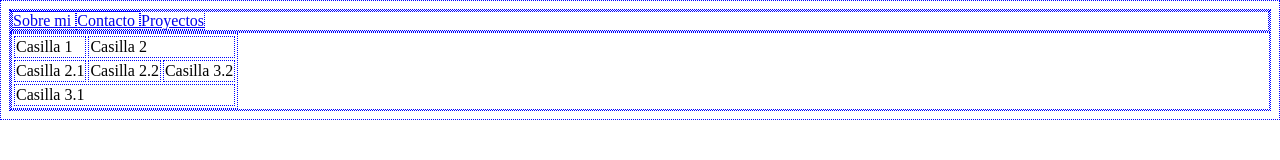
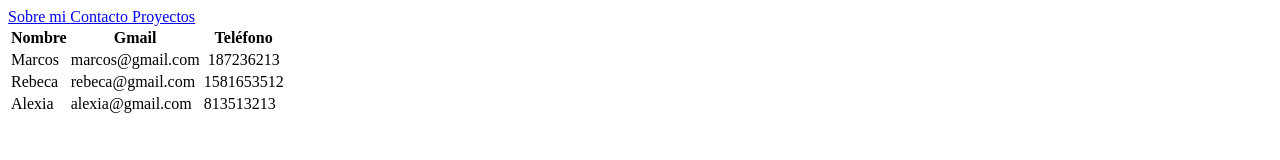
Before and after one commit to PolGubau/clases2, a plain HTML site: page Clase 1/index.html in a window 1280 px wide. Drawn offline with Linux system fonts and the light colour scheme.

Commit message:
nueva tabla

```diff
--- a/Clase 1/index.html
+++ b/Clase 1/index.html
@@ -6,11 +6,7 @@
   <meta name="viewport" content="width=device-width, initial-scale=1.0">
 
   <title>Ejemplo 1</title>
-  <style>
-    *{
-      border: 1px dotted blue;
-    }
-  </style>
+
 </head>
 <body>
 
@@ -26,17 +22,26 @@
   <main>
     <table>
       <tr>
-        <td>Casilla 1</td>
-        <td colspan="2">Casilla 2</td>
+        <th>Nombre</th>
+        <th>Gmail</th>
+        <th>Teléfono</th>
       </tr>
       <tr>
-        <td>Casilla 2.1</td>
-        <td>Casilla 2.2</td>
-        <td>Casilla 3.2</td>
-    </tr>
-      <tr>
-        <td colspan="3">Casilla 3.1</td>
-    </tr>
+        <td>Marcos</td>
+        <td>marcos@gmail.com</td>
+        <td><img/> <span>187236213</span></td>
+      </tr>
+        <tr>
+        <td>Rebeca</td>
+        <td>rebeca@gmail.com</td>
+        <td>1581653512</td>
+      </tr>
+        <tr>
+          <td>Alexia</td>
+          <td>alexia@gmail.com</td>
+          <td>813513213</td>
+        </tr>
+
     </table>
   </main>
 
```
